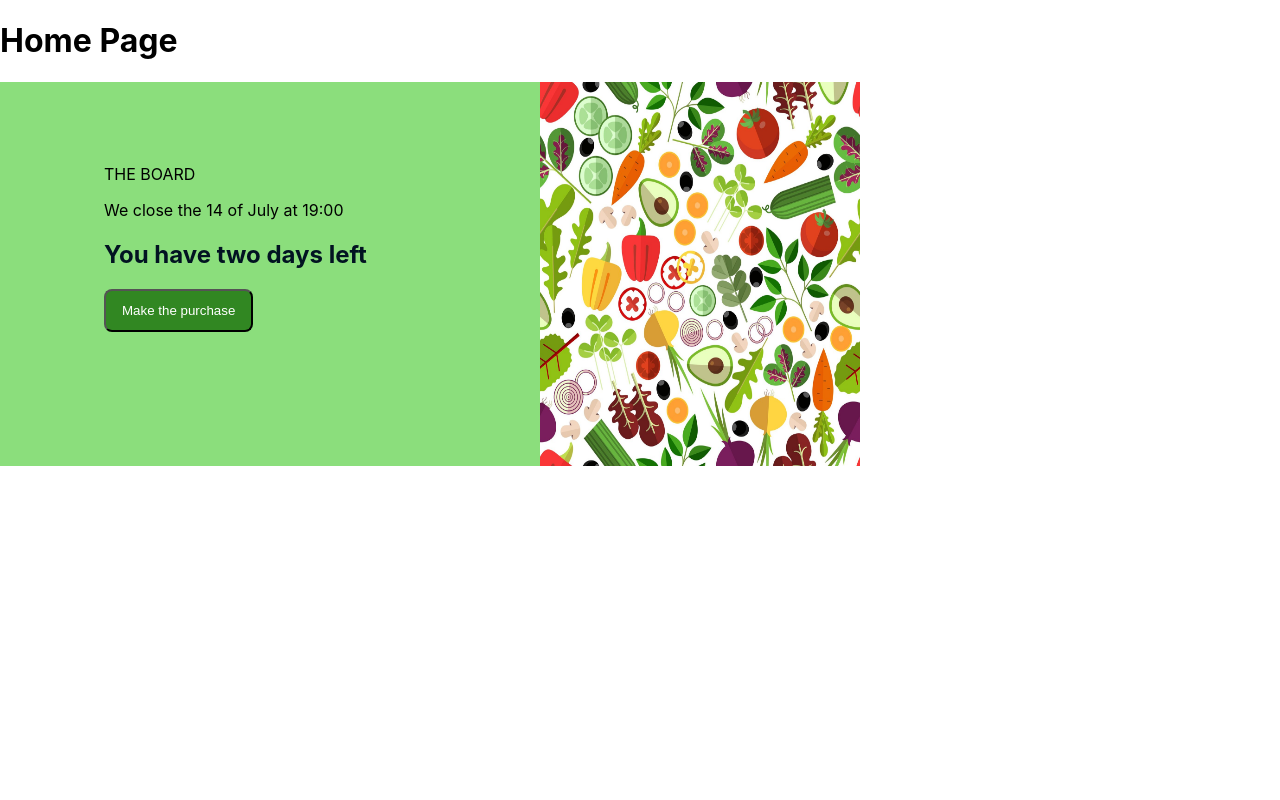
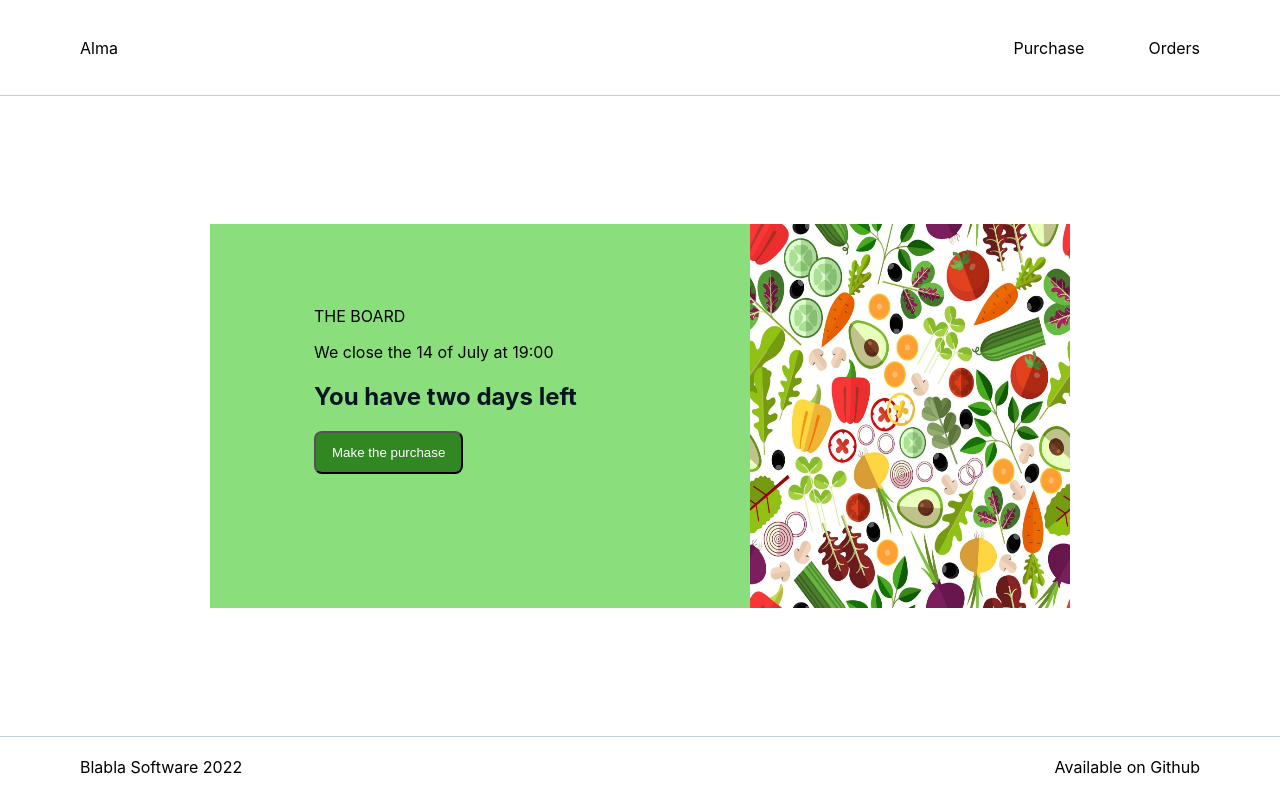
Before and after one commit to barcafa/alma, a Next.js app: page / in a window 1280 px wide. Built offline with nearby package versions, Linux system fonts and the light colour scheme.

Commit message:
Add layout component

```diff
--- /dev/null
+++ b/components/layout/footer.module.css
@@ -0,0 +1,8 @@
+
+.footer {
+    height: 64px;
+    padding: 20px 80px;
+    display: flex;
+    justify-content: space-between;
+    border-top: 1px solid #C3CDD5;
+}
--- /dev/null
+++ b/components/layout/footer.tsx
@@ -0,0 +1,12 @@
+import classes from './footer.module.css'
+
+const Footer = () => {
+    return (
+        <footer className={classes.footer}>
+        <div>Blabla Software 2022</div>
+        <div>Available on Github</div>
+        </footer>
+    )
+}
+
+export default Footer
--- /dev/null
+++ b/components/layout/header.module.css
@@ -0,0 +1,15 @@
+
+.header {
+    height: 96px;
+    display: flex;
+    justify-content: space-between;
+    align-items: center;
+    padding: 0 80px;
+    box-shadow: inset 0px -1px 0px #C3CDD5;
+}
+
+.header ul {
+    list-style: none;
+    display: flex;
+    gap: 64px;
+}
--- /dev/null
+++ b/components/layout/header.tsx
@@ -0,0 +1,25 @@
+import Link from 'next/link'
+
+import classes from './header.module.css'
+
+const Header = () => {
+    return (
+        <header className={classes.header}>
+            <Link href='/'>
+                Alma
+            </Link>
+            <nav>
+                <ul>
+                    <li>
+                        <Link href='/purchase'>Purchase</Link>
+                    </li>
+                    <li>
+                        <Link href='/orders'>Orders</Link>
+                    </li>
+                </ul>
+            </nav>
+        </header>
+    )
+}
+
+export default Header
--- /dev/null
+++ b/components/layout/layout.module.css
@@ -0,0 +1,4 @@
+.main {
+    height: calc(100vh - 160px);
+    display: flex;
+}
--- /dev/null
+++ b/components/layout/layout.tsx
@@ -0,0 +1,20 @@
+import Footer from './footer'
+import Header from './header'
+
+import classes from './layout.module.css'
+
+type Props = {
+    children: React.ReactNode
+}
+
+const Layout = ({children} : Props) => {
+    return (
+        <>
+            <Header />
+            <main className={classes.main}>{children}</main>
+            <Footer />
+        </>
+    )
+}
+
+export default Layout
--- a/components/promotion/promotion.module.css
+++ b/components/promotion/promotion.module.css
@@ -4,6 +4,7 @@
     height: 384px;
     background-color: #8BDE7C;
     display: flex;
+    margin: auto;
 }
 
 .info {
--- a/pages/index.tsx
+++ b/pages/index.tsx
@@ -1,5 +1,6 @@
 import type { NextPage } from 'next'
 import Head from 'next/head'
+import Layout from '../components/layout/layout'
 import Promotion from '../components/promotion/promotion'
 
 const HomePage: NextPage = () => {
@@ -8,8 +9,9 @@ const HomePage: NextPage = () => {
       <Head>
         <title>Alma</title>
       </Head>
-      <h1>Home Page</h1>
-      <Promotion />
+      <Layout>
+        <Promotion />
+      </Layout>
     </div>
   )
 }
```
